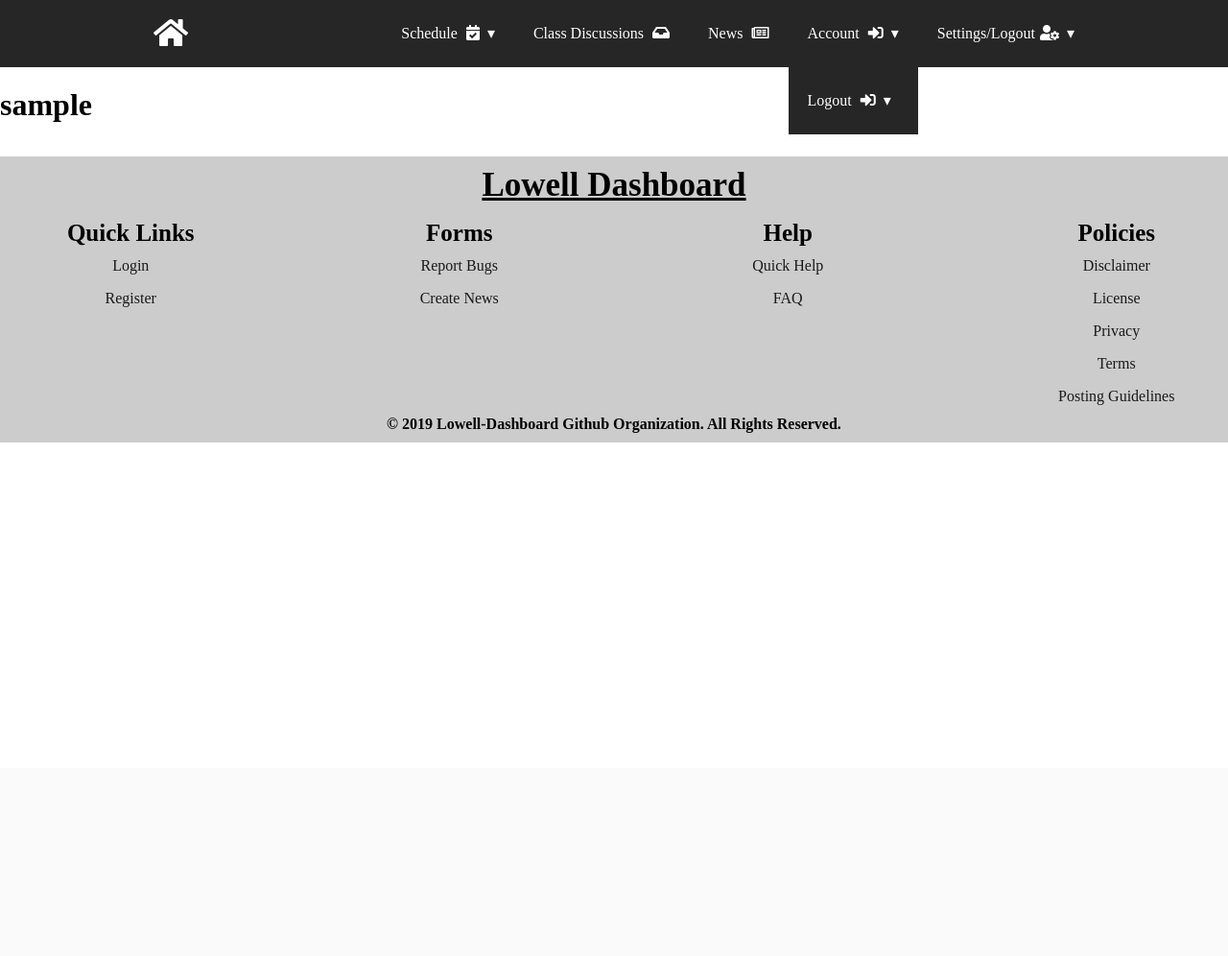
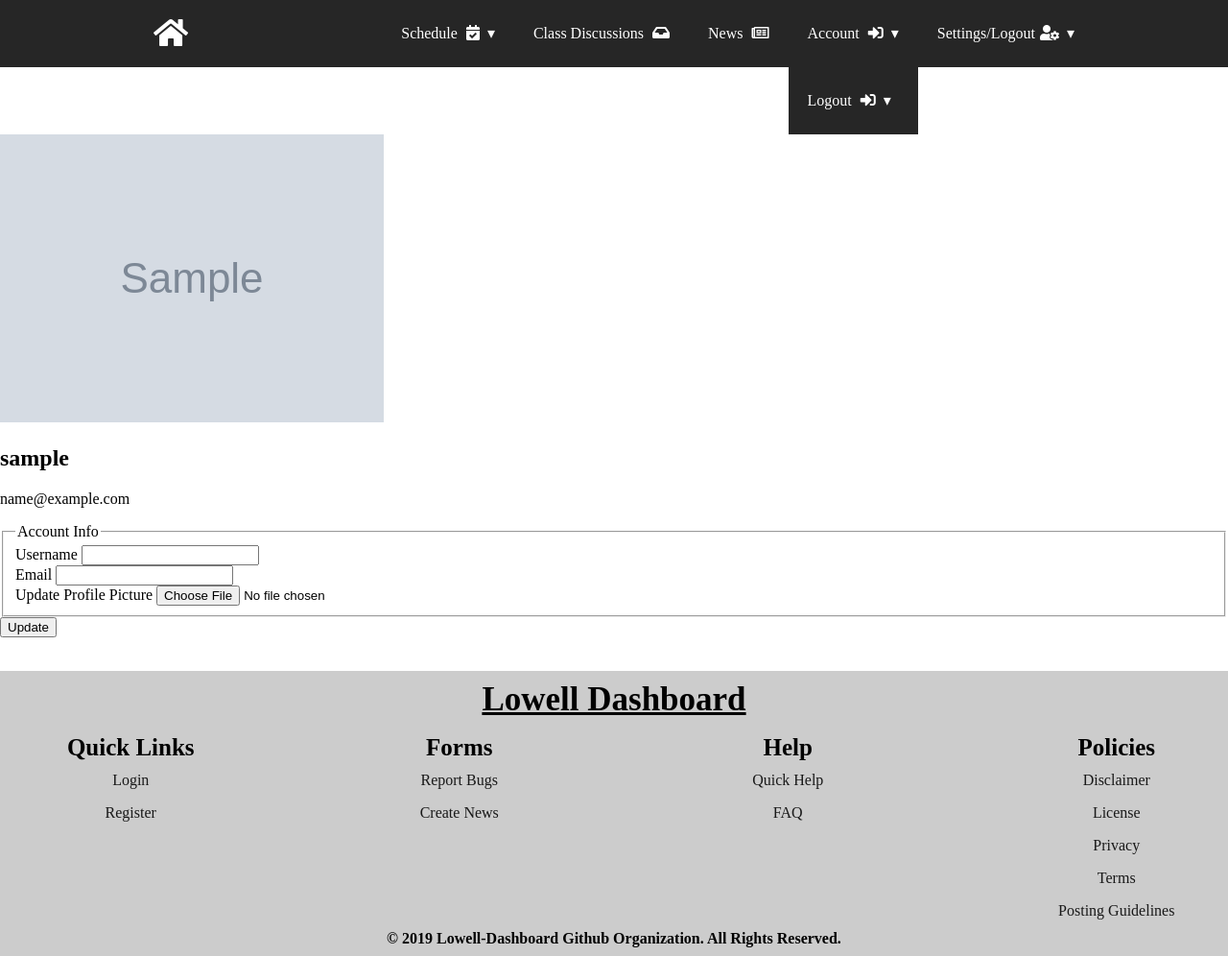
Before and after one commit to lowell-dev-club/lowell-dashboard, a Flask app: template lowell-dashboard/app/templates/account.html in a window 1280 px wide. Shown: the top 996 px of the page at 96% size. Before the commit the page ends 461 px from the top, so only its background shows below. Run offline with Flask 2, Linux system fonts and the light colour scheme; a user stored in the database is signed in; tables that the repository leaves empty hold one stand-in row (values such as "Sample post"); the template is opened without the code that fills it: values that come from a table or form of the project are taken from there, most other values are stand-ins (such as "Sample title", 1, 10 or a date in 2020); grey boxes marked "Sample" are stand-in pictures; some libraries are stand-ins or nearby versions.

Commit message:
updating the account page to have the form and enctype

```diff
--- a/lowell-dashboard/app/templates/account.html
+++ b/lowell-dashboard/app/templates/account.html
@@ -1,5 +1,66 @@
 {% extends "base.html" %}
 
 {% block content %}
-	<h1>{{ current_user.username}}</h1>
+	<div class="content-section">
+	  	<div class="media">
+	    	<img class="rounded-circle account-img" src="{{ image_file }}">
+	    	<div class="media-body">
+	      		<h2 class="account-heading">{{ current_user.username }}</h2>
+	      		<p class="text-secondary">{{ current_user.email }}</p>
+	    	</div>
+	  	</div>
+	  	<!-- FORM HERE -->
+		<form method="POST" action="" enctype="multipart/form-data">
+			<!-- Part of protecting the site from attacks -->
+			{{ form.hidden_tag() }}
+			<fieldset>
+				<legend>Account Info</legend>
+				<div class="form-group">
+					<!-- Uncomment to add css to form -->
+					<!-- {{ form.username.label(class="form-label-css") }} -->
+					<!-- {{ form.username(class="form-field-css") }} -->
+					{{ form.username.label() }}
+
+					{% if form.username.errors %}
+                        {{ form.username(class="form-control form-control-lg is-invalid") }}
+                        <div class="invalid-feedback">
+                            {% for error in form.username.errors %}
+                                <span>{{ error }}</span>
+                            {% endfor %}
+                        </div>
+                    {% else %}
+                        {{ form.username() }}
+                    {% endif %}
+				</div>
+				<div class="form-group">
+					<!-- Uncomment to add css to form -->
+					<!-- {{ form.username.label(class="form-label-css") }} -->
+					<!-- {{ form.username(class="form-field-css") }} -->
+					{{ form.email.label() }}
+					{% if form.email.errors %}
+                        {{ form.email(class="form-control form-control-lg is-invalid") }}
+                        <div class="invalid-feedback">
+                            {% for error in form.email.errors %}
+                                <span>{{ error }}</span>
+                            {% endfor %}
+                        </div>
+                    {% else %}
+                        {{ form.email() }}
+                    {% endif %}
+				</div>
+				<div class="form-group">
+					{{ form.picture.label() }}
+					{{ form.picture() }}
+					{% if form.picture.errors %}
+						{% for error in form.picture.errors %}
+                            <span class="">{{ error }}</span></div></br>
+                    	{% endfor %}
+					{% endif %}
+				</div>
+			</fieldset>
+			<div class="form-group">
+				{{ form.submit() }}
+			</div>
+		</form>
+	</div>
 {% endblock %}
```
